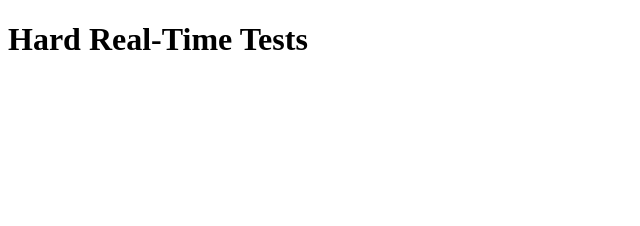
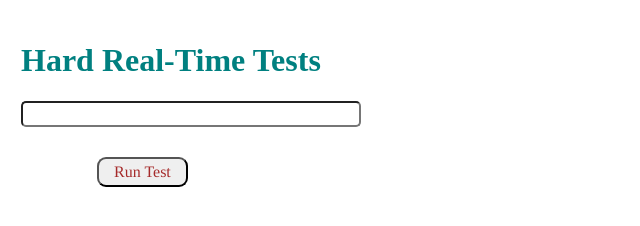
Before and after one commit to Winston2017/Test-Vectors, a plain HTML site: page index.html in a window 1280 px wide. Shown: the whole page, without its empty margins (0-640 px from the left). Drawn offline with Linux system fonts and the light colour scheme.

Commit message:
Created GUI Interface

```diff
--- a/index.html
+++ b/index.html
@@ -6,11 +6,21 @@
     <title>
       Hard Real-Time Tests
     </title>
+
+    <link  href="styles/style.css"  type="text/css"  rel="stylesheet" />
   </head>
 
   <body>
     <h1>
       Hard Real-Time Tests
     </h1>
+
+    <div>
+      <input  type="text"  id="textInput"  size="30" />
+    <div>
+
+    <input  type="button"  id="runButton"  value="Run Test" />
+
+    <script  src="scripts/script.js"></script>
   </body>
 </html>
--- /dev/null
+++ b/scripts/script.js
@@ -0,0 +1,11 @@
+"use strict" ;
+
+var  consoleDisplay = document.querySelector( "#textInput" ),
+            runTest = document.querySelector( "#runButton" ) ;
+
+function  displayStatus( event )
+{
+    consoleDisplay.value = "Turbo Fan is ON" ;
+}
+
+runTest.addEventListener( "click", displayStatus ) ;
--- /dev/null
+++ b/styles/style.css
@@ -0,0 +1,20 @@
+
+         h1 { color: teal;}
+
+      body  { padding: 10px;
+               border: 1px solid transparent;
+               margin: 10px;
+            }
+
+ #runButton { border-radius: 9px;
+                    padding: 4px 15px;
+                     margin: 30px 0px 0px 76px;
+                      color: brown;
+                       font: normal 16px times;
+            }
+
+ #textInput { border-radius: 5px;
+                    padding: 0px 0px 0px 5px;
+                      color: blue;
+                       font: normal 14pt times;
+            }
```
